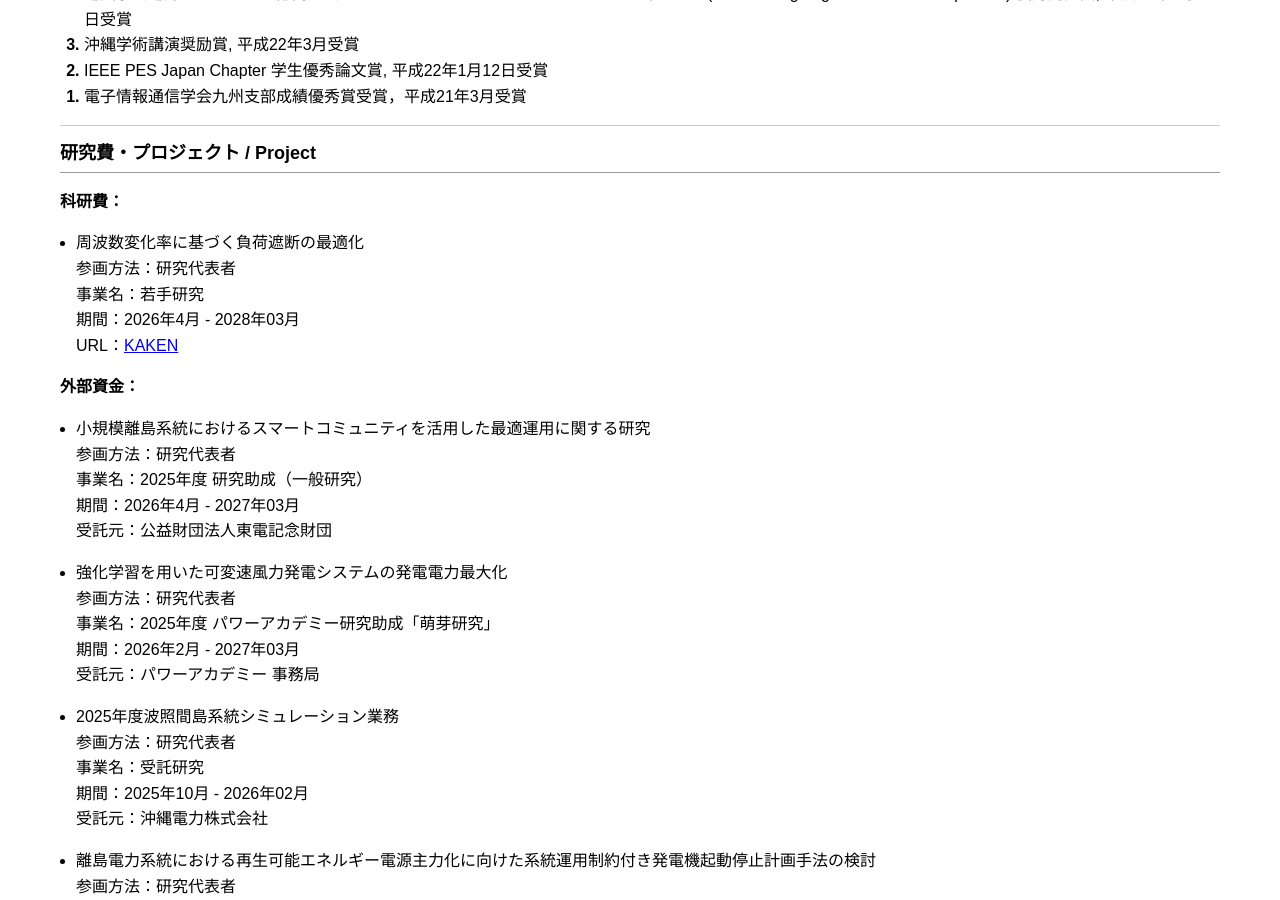
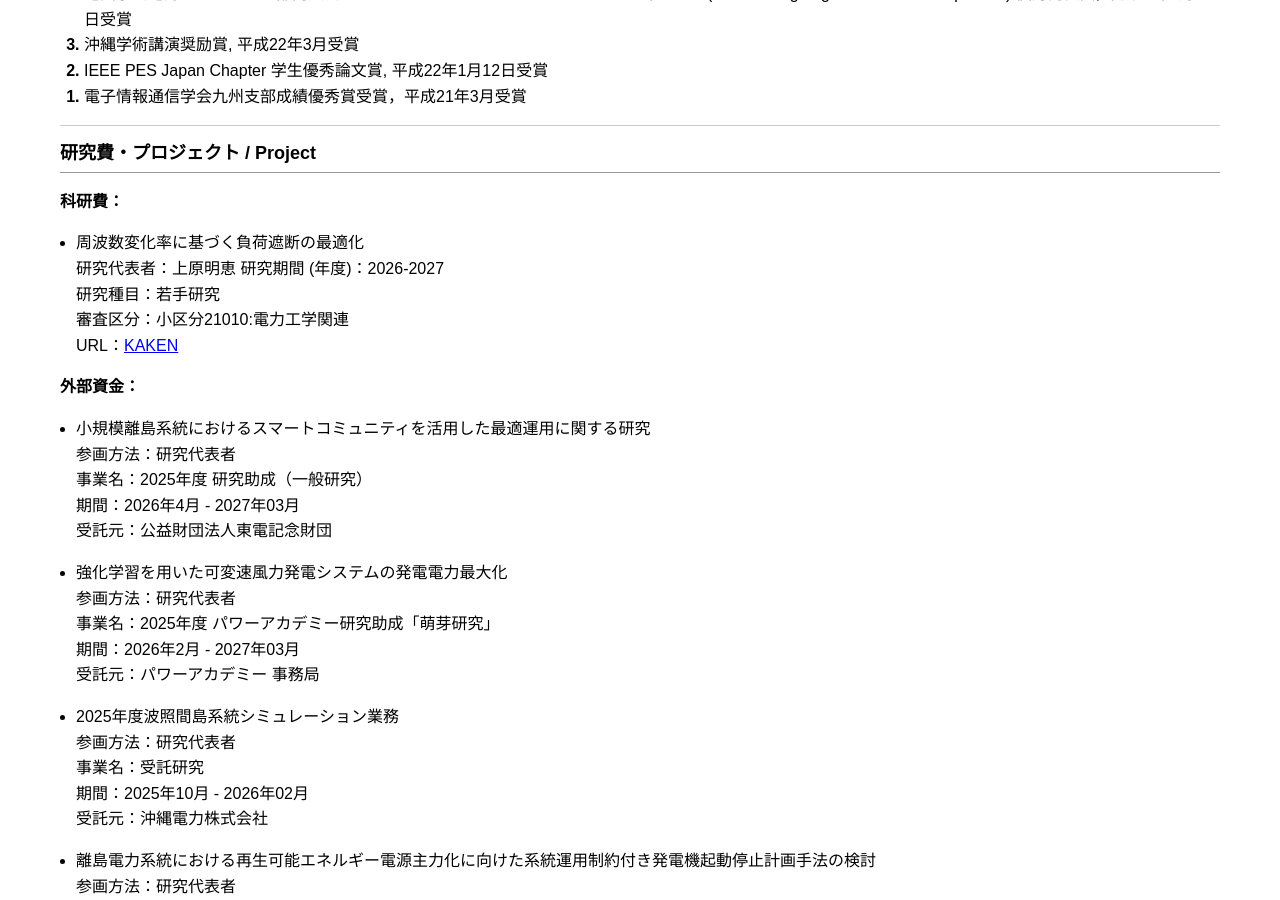
Before and after one commit to akieuehara/AkieUehara.github.io, a Jekyll site: the page built from index.md, in a window 1280 px wide and 900 px high, scrolled down 1840 px. Built offline with Jekyll 4.4.1, drawn with Linux system fonts in a browser that asks for light colours; comment, search, counter and statistics services are not loaded.

Commit message:
Update index.md

```diff
--- a/index.md
+++ b/index.md
@@ -120,9 +120,10 @@ e-mail:  **uehara_a@cs.u-ryukyu.ac.jp**
 **科研費：**
 
 - 周波数変化率に基づく負荷遮断の最適化
-参画方法：研究代表者
-事業名：若手研究
-期間：2026年4月 - 2028年03月
+研究代表者：上原明恵
+研究期間 (年度)：2026-2027
+研究種目：若手研究
+審査区分：小区分21010:電力工学関連
 URL：[KAKEN](https://kaken.nii.ac.jp/grant/KAKENHI-PROJECT-26K17368/)
 
 
```
